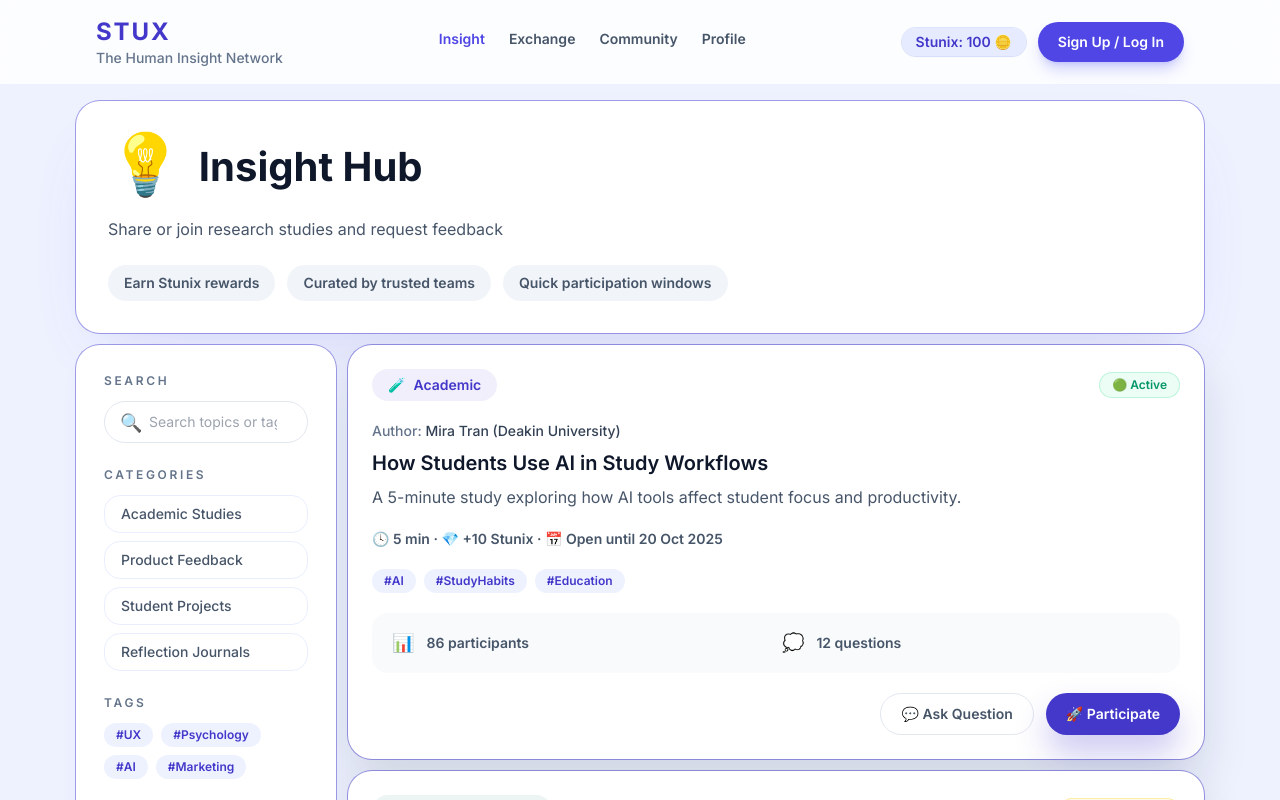
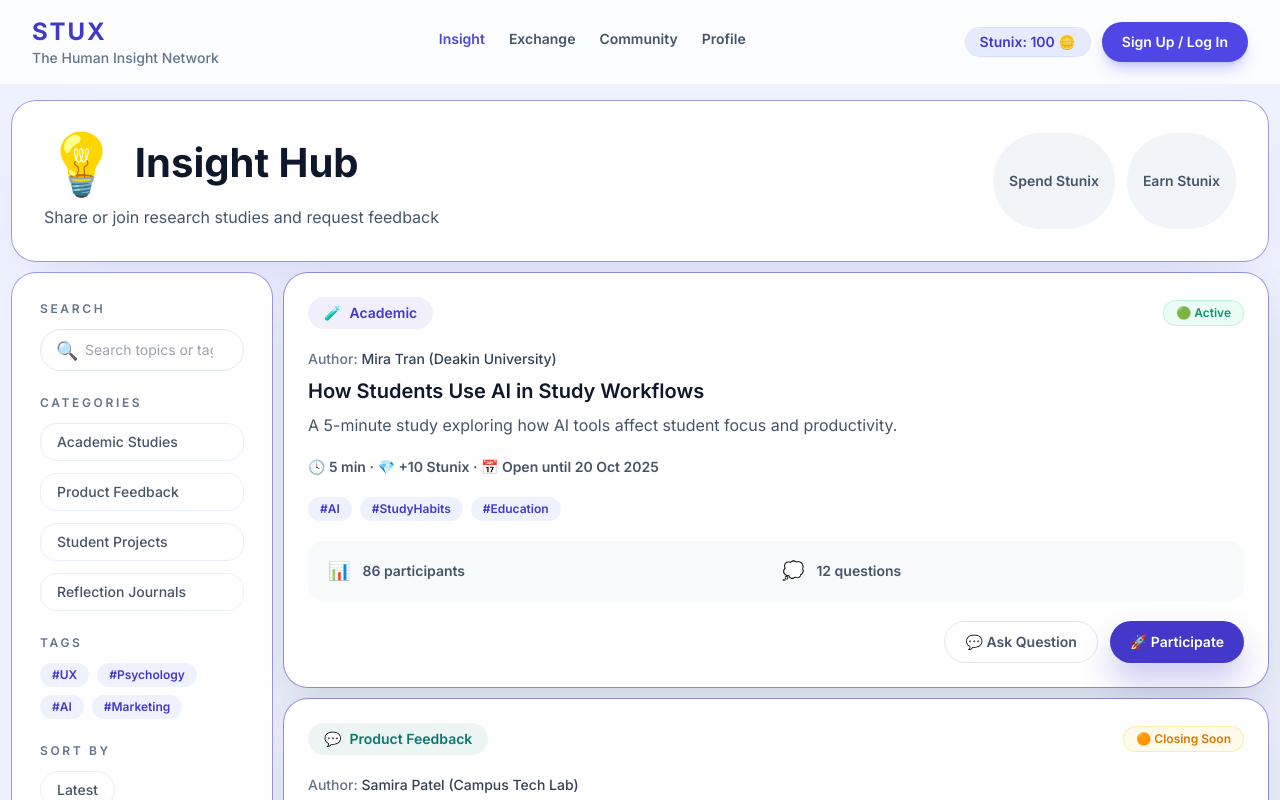
Before and after one commit to triek/stu-x, a Vue app: page /insight in a window 1280 px wide. Shown: the top 800 px of the page. Built offline with nearby package versions, Linux system fonts and the light colour scheme.

Commit message:
styling bugs fixing

```diff
--- a/src/App.vue
+++ b/src/App.vue
@@ -5,7 +5,7 @@ import { RouterLink, RouterView } from 'vue-router'
 <template>
 <div class="flex min-h-screen flex-col">
   <header class="sticky top-0 z-10 border-b border-indigo-100/50 bg-white/80 backdrop-blur-xl">
-    <div class="mx-auto flex w-full max-w-6xl flex-wrap items-center justify-between gap-4 px-4 py-4 sm:px-6 lg:px-8">
+    <div class="mx-auto flex w-full flex-wrap items-center justify-between gap-4 px-4 py-4 sm:px-6 lg:px-8">
       <!-- Logo -->
       <RouterLink to="/" class="flex flex-col text-slate-900 no-underline">
         <span class="text-2xl font-bold uppercase tracking-[0.08em] text-brand">StuX</span>
@@ -61,7 +61,7 @@ import { RouterLink, RouterView } from 'vue-router'
 
   <!-- Main display -->
   <main class="flex-1">
-    <div class="mx-auto w-full max-w-6xl px-3 py-4">
+    <div class="mx-auto w-full max-w-[120rem] px-3 py-4">
       <RouterView />
     </div>
   </main>
--- a/src/components/PillarLayout.vue
+++ b/src/components/PillarLayout.vue
@@ -63,9 +63,6 @@ const accentStyles = computed(() => ({
   '--pillar-surface-muted': accentWithAlpha('15'),
 }))
 
-const bannerLabel = computed(
-  () => props.config.overline ?? `StuX ${props.config.title} Hub`,
-)
 const headline = computed(() => props.config.headline ?? props.config.title)
 
 const defaultFormState = computed(() => ({
@@ -109,34 +106,34 @@ const submitForm = () => {
   <section class="flex flex-col gap-3" :style="accentStyles">
     <!-- Banner -->
     <header
-      class="grid gap-6 rounded-3xl bg-white p-8 shadow-banner ring-1"
+      class="grid gap-6 grid-cols-2 rounded-3xl bg-white p-8 shadow-banner ring-1"
       :style="{ '--tw-ring-color': 'var(--pillar-ring-strong)' }">
+
+      <div class="grid gap-3">
         <div class="flex items-center gap-4">
           <span class="text-5xl md:text-6xl">{{ config.icon }}</span>
-        <div class="space-y-2">
-          <p class="text-sm font-semibold uppercase tracking-[0.22em] text-slate-500">{{ bannerLabel }}</p>
           <h1 class="text-3xl font-bold text-slate-900 md:text-[40px]">{{ headline }}</h1>
-        </div>
         </div>
 
         <p v-if="config.description" class="max-w-3xl text-base text-slate-600">
           {{ config.description }}
         </p>
+      </div>
 
-      <div v-if="config.highlights?.length" class="flex flex-wrap gap-3 text-sm text-slate-600">
+      <div v-if="config.highlights?.length" class="flex flex-wrap gap-3 justify-end text-sm text-slate-600">
         <span
           v-for="highlight in config.highlights"
           :key="highlight"
-          class="inline-flex items-center gap-2 rounded-full bg-slate-100 px-4 py-2 font-semibold">
+          class="inline-flex w-auto shrink-0 items-center gap-2 rounded-full bg-slate-100 px-4 py-2 font-semibold whitespace-nowrap">
           {{ highlight }}
         </span>
       </div>
     </header>
 
     <!-- Side bar -->
-    <div class="grid gap-3 md:grid-cols-[minmax(0,260px),1fr]">
+    <div class="grid gap-3 lg:grid-cols-[minmax(0,260px),1fr]">
       <aside
-        class="grid gap-6 rounded-3xl bg-white p-7 shadow-panel ring-1 self-start md:sticky md:top-24"
+        class="grid gap-6 rounded-3xl bg-white p-7 shadow-panel ring-1 self-start lg:sticky lg:top-24"
         :style="{ '--tw-ring-color': 'var(--pillar-ring-strong)' }">
         <!-- Search bar -->
         <div class="grid gap-3">
@@ -158,6 +155,7 @@ const submitForm = () => {
         <div v-if="config.categories?.length" class="grid gap-3">
           <h3 class="text-xs font-semibold uppercase tracking-[0.22em] text-slate-500">Categories</h3>
           <nav class="grid gap-2 text-sm font-medium text-slate-600">
+            <div class="grid gap-3 lg:grid-cols-1 sm:grid-cols-3">
               <button
                 v-for="category in config.categories"
                 :key="category"
@@ -166,6 +164,7 @@ const submitForm = () => {
               >
                 {{ category }}
               </button>
+            </div>
           </nav>
         </div>
 
--- a/src/views/CommunityView.vue
+++ b/src/views/CommunityView.vue
@@ -5,7 +5,6 @@ const config = {
   title: 'Community',
   icon: '💬',
   accent: '#db2777',
-  overline: '',
   headline: 'Community Hub',
   description:
     'Share stories, discuss, review, and reflect with peers',
--- a/src/views/ExchangeView.vue
+++ b/src/views/ExchangeView.vue
@@ -67,7 +67,6 @@ const baseConfig = {
   title: 'Exchange',
   icon: '🤝',
   accent: '#0f766e',
-  overline: '',
   headline: 'Exchange Hub',
   description: 'Find or offer help, courses, and study exchanges.',
   highlights: ['+ Earn Stunix while teaching', 'Trusted profiles', 'Curated for academic value'],
@@ -124,7 +123,7 @@ const config = computed(() => ({
         </div>
 
         <!-- Posts -->
-        <div class="grid gap-5 md:grid-cols-2">
+        <div class="grid gap-5 lg:grid-cols-2 xl:grid-cols-3">
             <article
               v-for="post in items"
               :key="post.id"
--- a/src/views/InsightView.vue
+++ b/src/views/InsightView.vue
@@ -21,11 +21,10 @@ const config = {
   title: 'Insight',
   icon: '💡',
   accent: '#4338ca',
-  overline: '',
   headline: 'Insight Hub',
   description:
     'Share or join research studies and request feedback',
-  highlights: ['Earn Stunix rewards', 'Curated by trusted teams', 'Quick participation windows'],
+  highlights: ['Spend Stunix', 'Earn Stunix'],
   categories: ['Academic Studies', 'Product Feedback', 'Student Projects', 'Reflection Journals'],
   tags: ['#UX', '#Psychology', '#AI', '#Marketing'],
   sortFilters: ['Latest', 'Reward Points', 'Closing Soon'],
```
Lines whose indentation alone changed are shown as unchanged.
